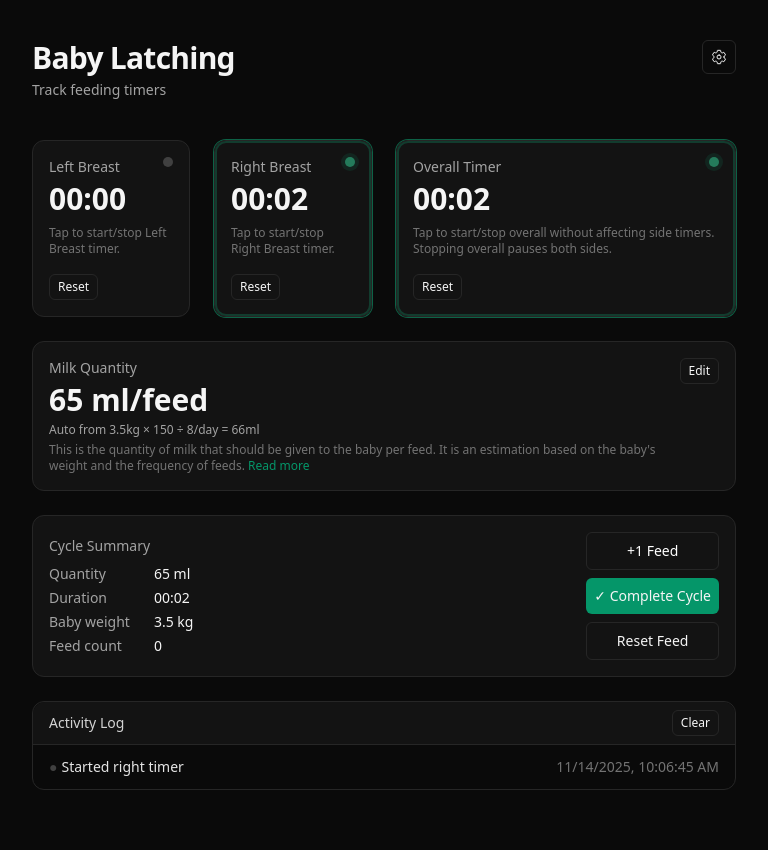
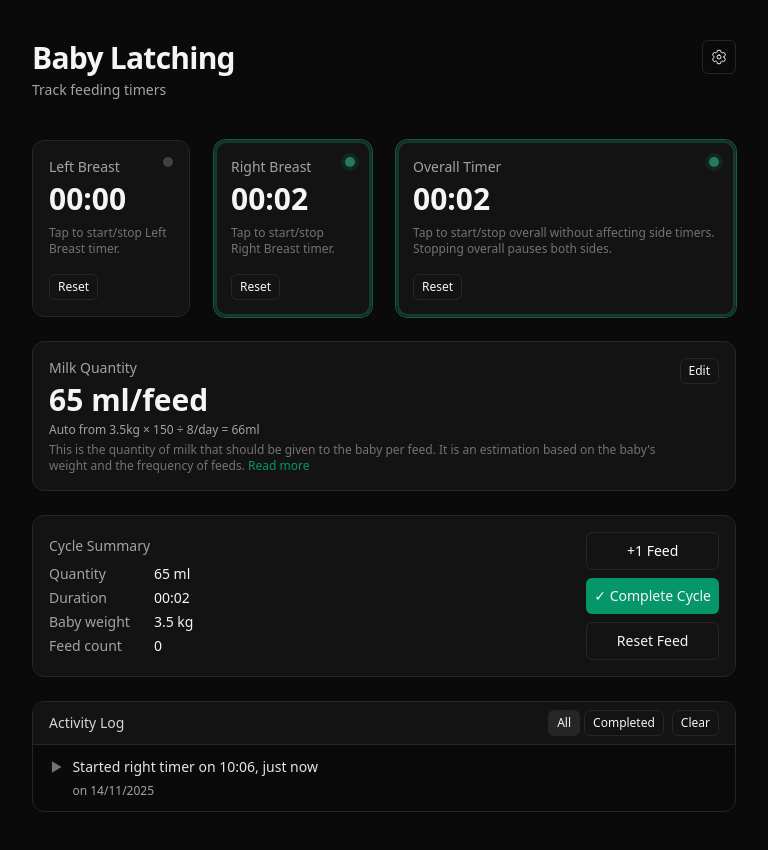
Before and after one commit to ravid7000/baby-latching, a React (Vite) app: page / in a window 1280 px wide. Both pictures are taken after a click on the button 549 px from the left and 228 px from the top of the page. Shown: the whole page, without its empty margins (256-1024 px from the left). Built offline with nearby package versions, Linux system fonts and the light colour scheme.

Commit message:
Refactor LogList component to enhance log entry display with timestamps and relative time, implement filtering for completed cycles, and improve overall layout. Update cycle store to track left and right timer durations.

```diff
--- a/index.html
+++ b/index.html
@@ -6,7 +6,7 @@
     <meta name="theme-color" content="#0a0a0a" />
     <meta name="description" content="Track feeding timers for your baby" />
 
-    <meta name="apple-mobile-web-app-capable" content="yes" />
+    <meta name="mobile-web-app-capable" content="yes" />
     <meta
       name="apple-mobile-web-app-status-bar-style"
       content="black-translucent"
--- a/src/components/LogList.jsx
+++ b/src/components/LogList.jsx
@@ -1,58 +1,155 @@
+import { IoCheckmarkSharp, IoPlaySharp, IoPause, IoReloadSharp, IoPencilSharp } from "react-icons/io5";
+
 import { useLogsStore } from "../stores/logsStore.js";
 import { useQuantityStore } from "../stores/quantityStore.js";
-import { formatMsToHMS } from "../utils/formatTime.js";
 import { mlToOz } from "../utils/unitConversion.js";
 
-function formatTs(ts) {
+function formatTime(ts) {
   const d = new Date(ts);
-  return d.toLocaleString();
+  const hours = String(d.getHours()).padStart(2, "0");
+  const minutes = String(d.getMinutes()).padStart(2, "0");
+  return `${hours}:${minutes}`;
+}
+
+function formatDate(ts) {
+  const d = new Date(ts);
+  const day = String(d.getDate()).padStart(2, "0");
+  const month = String(d.getMonth() + 1).padStart(2, "0");
+  const year = d.getFullYear();
+  return `${day}/${month}/${year}`;
+}
+
+function getRelativeTime(ts) {
+  const now = Date.now();
+  const diffMs = now - ts;
+  const diffMinutes = Math.floor(diffMs / (1000 * 60));
+  const diffHours = Math.floor(diffMs / (1000 * 60 * 60));
+  const diffDays = Math.floor(diffMs / (1000 * 60 * 60 * 24));
+
+  if (diffMinutes < 1) {
+    return "just now";
+  } else if (diffMinutes < 60) {
+    return `${diffMinutes} min ago`;
+  } else if (diffHours < 24) {
+    return `${diffHours} hour${diffHours > 1 ? "s" : ""} ago`;
+  } else {
+    return `${diffDays} day${diffDays > 1 ? "s" : ""} ago`;
+  }
+}
+
+function formatMsToHM(ms) {
+  const totalSeconds = Math.floor(ms / 1000);
+  const hours = Math.floor(totalSeconds / 3600);
+  const minutes = Math.floor((totalSeconds % 3600) / 60);
+  return `${String(hours).padStart(2, "0")}:${String(minutes).padStart(
+    2,
+    "0"
+  )}`;
+}
+
+function getOrdinalSuffix(num) {
+  const j = num % 10;
+  const k = num % 100;
+  if (j === 1 && k !== 11) {
+    return "st";
+  }
+  if (j === 2 && k !== 12) {
+    return "nd";
+  }
+  if (j === 3 && k !== 13) {
+    return "rd";
+  }
+  return "th";
 }
 
 function renderMessage(entry, unit) {
-  const { type, data } = entry;
+  const { type, data, ts } = entry;
+
+  const completedTime = formatTime(ts);
+  const relativeTime = getRelativeTime(ts);
+  const date = formatDate(entry.ts);
+
   switch (type) {
     case "timer_start":
       return (
+        <div className="flex gap-2">
+          <IoPlaySharp className="text-neutral-500 w-4 h-4 mt-[2px]" />
+          <div className="flex flex-col gap-1.5 w-full">
             <p className="flex gap-1 items-start">
-          <span className="inline-flex text-neutral-700">&#9679;</span>
-          Started {data.which} timer
+              Started {data.which} timer on {completedTime}, {relativeTime}
             </p>
+            <p className="text-xs text-neutral-400">on {date}</p>
+          </div>
+        </div>
       );
     case "timer_stop":
       return (
+        <div className="flex gap-2">
+          <IoPause className="text-neutral-500 w-4 h-4 mt-[2px]" />
+          <div className="flex flex-col gap-1.5 w-full">
             <p className="flex gap-1 items-start">
-          <span className="inline-flex text-neutral-700">&#9679;</span>
-          Stopped {data.which} timer
+              Stopped {data.which} timer on {completedTime}, {relativeTime}
             </p>
+            <p className="text-xs text-neutral-400">on {date}</p>
+          </div>
+        </div>
       );
     case "timer_reset":
       return (
+        <div className="flex gap-2">
+          <IoReloadSharp className="text-neutral-500 w-4 h-4 mt-[2px]" />
+          <div className="flex flex-col gap-1.5 w-full">
             <p className="flex gap-1 items-start">
-          <span className="inline-flex text-neutral-700">&#9679;</span>
-          Reset {data.which} timer
+              Reset {data.which} timer on {completedTime}, {relativeTime}
             </p>
+            <p className="text-xs text-neutral-400">on {date}</p>
+          </div>
+        </div>
       );
     case "quantity_change": {
       const mlValue = data.quantity.mlPerFeed;
-      const displayValue = unit === 'oz' ? mlToOz(mlValue) : mlValue;
+      const displayValue = unit === "oz" ? mlToOz(mlValue) : mlValue;
       return (
+        <div className="flex gap-2">
+          <IoPencilSharp className="text-neutral-500 w-4 h-4 mt-[2px]" />
+          <div className="flex flex-col gap-1.5 w-full">
             <p className="flex gap-1 items-start">
-          <span className="inline-flex text-neutral-700">&#9679;</span>
-          Updated quantity settings ({unit}/feed: {displayValue})
+              Updated quantity settings ({unit}/feed: {displayValue}) on{" "}
+              {completedTime}, {relativeTime}
             </p>
+            <p className="text-xs text-neutral-400">on {date}</p>
+          </div>
+        </div>
       );
     }
     case "cycle_complete": {
-      const durationMs = data.durationMs ?? data.data?.durationMs;
-      const formattedDuration = formatMsToHMS(durationMs);
+      const durationMs = data.durationMs ?? data.data?.durationMs ?? 0;
+      const leftDurationMs =
+        data.leftDurationMs ?? data.data?.leftDurationMs ?? 0;
+      const rightDurationMs =
+        data.rightDurationMs ?? data.data?.rightDurationMs ?? 0;
+      const formattedLeftDuration = formatMsToHM(leftDurationMs);
+      const formattedRightDuration = formatMsToHM(rightDurationMs);
+      const formattedTotalDuration = formatMsToHM(durationMs);
       const mlValue = data.mlPerFeed ?? data.data?.mlPerFeed ?? 0;
-      const displayValue = unit === 'oz' ? mlToOz(mlValue) : mlValue;
+      const displayValue = unit === "oz" ? mlToOz(mlValue) : mlValue;
+      const feedCount = data.feedCount ?? data.data?.feedCount ?? 0;
+
       return (
-        <p className="font-medium flex gap-1">
-          <span className="inline-flex text-emerald-400">&#10003;</span>
-          Completed: {data.feedCount ?? data.data?.feedCount ?? ""} feeds,{" "}
-          {formattedDuration}, {displayValue} {unit}/feed
+        <div className="flex gap-2">
+          <IoCheckmarkSharp className="text-emerald-400 w-4 h-4 mt-[2px]" />
+          <div className="flex flex-col gap-1.5 w-full">
+            <p className="font-medium text-emerald-400">
+              Completed cycle on {completedTime}, {relativeTime}
             </p>
+            <div className="flex flex-col gap-0.5 text-xs text-neutral-400">
+              <p>
+                Left side ({formattedLeftDuration}), Right side ({formattedRightDuration}), Total ({formattedTotalDuration})
+              </p>
+              <p>Fed {displayValue}{unit} {feedCount}{getOrdinalSuffix(feedCount)} time{feedCount !== 1 ? "s" : ""} on {date}</p>
+            </div>
+          </div>
+        </div>
       );
     }
     default:
@@ -62,13 +159,46 @@ function renderMessage(entry, unit) {
 
 export default function LogList() {
   const entries = useLogsStore((state) => state.entries);
-  const clearLogs = useLogsStore((state) => state.clear);
+  const filter = useLogsStore((state) => state.filter ?? "all");
   const unit = useQuantityStore((state) => state.unit);
+
+  const setFilter = (filterValue) => {
+    useLogsStore.getState().setFilter(filterValue);
+  };
+  const clearLogs = () => {
+    useLogsStore.getState().clear();
+  };
+
+  const filteredEntries =
+    filter === "completed"
+      ? entries.filter((entry) => entry.type === "cycle_complete")
+      : entries;
 
   return (
     <div className="rounded-xl border border-neutral-800">
       <div className="flex items-center justify-between px-4 py-2 border-b border-neutral-800 bg-neutral-900/70 rounded-t-xl">
         <h2 className="text-sm font-medium text-neutral-300">Activity Log</h2>
+        <div className="flex items-center gap-2">
+          <div className="flex gap-1">
+            <button
+              type="button"
+              onClick={() => setFilter("all")}
+              className={`text-xs rounded-md border border-neutral-800 px-2 py-1 hover:bg-neutral-800 ${
+                filter === "all" ? "bg-neutral-800" : ""
+              }`}
+            >
+              All
+            </button>
+            <button
+              type="button"
+              onClick={() => setFilter("completed")}
+              className={`text-xs rounded-md border border-neutral-800 px-2 py-1 hover:bg-neutral-800 ${
+                filter === "completed" ? "bg-neutral-800" : ""
+              }`}
+            >
+              Completed
+            </button>
+          </div>
           <button
             type="button"
             onClick={clearLogs}
@@ -77,20 +207,19 @@ export default function LogList() {
             Clear
           </button>
         </div>
+      </div>
       <div className="max-h-72 overflow-y-auto divide-y divide-neutral-800">
-        {entries.length === 0 ? (
+        {filteredEntries.length === 0 ? (
           <div className="px-4 py-6 text-sm text-neutral-500">
-            No activity yet.
+            {filter === "completed"
+              ? "No completed cycles yet."
+              : "No activity yet."}
           </div>
         ) : (
-          entries.map((entry) => (
-            <div
-              key={entry.id}
-              className="px-4 py-3 text-sm flex items-start justify-between gap-4"
-            >
-              <div className="text-neutral-200">{renderMessage(entry, unit)}</div>
-              <div className="text-neutral-500 shrink-0">
-                {formatTs(entry.ts)}
+          filteredEntries.map((entry) => (
+            <div key={entry.id} className="px-4 py-3 text-sm">
+              <div className="text-neutral-200">
+                {renderMessage(entry, unit)}
               </div>
             </div>
           ))
--- a/src/stores/cycleStore.js
+++ b/src/stores/cycleStore.js
@@ -11,15 +11,19 @@ export const useCycleStore = createAppStore("cycle", (set, get) => ({
   resetFeedCount: () => set({ feedCount: 0 }),
   completeCycle: () => {
     const quantity = useQuantityStore.getState();
-    const overall = useTimersStore.getState().timers.overall;
-    const durationMs = overall.elapsedMs ?? 0;
+    const timers = useTimersStore.getState().timers;
+    const leftDurationMs = timers.left.elapsedMs ?? 0;
+    const rightDurationMs = timers.right.elapsedMs ?? 0;
+    const overallDurationMs = timers.overall.elapsedMs ?? 0;
 
     const snapshot = {
       mlPerFeed: quantity.mlPerFeed,
       weightKg: quantity.weightKg,
       frequencyPerDay: quantity.frequencyPerDay,
       feedCount: get().feedCount,
-      durationMs,
+      durationMs: overallDurationMs,
+      leftDurationMs,
+      rightDurationMs,
     };
 
     logEvent("cycle_complete", snapshot);
--- a/src/stores/logsStore.js
+++ b/src/stores/logsStore.js
@@ -8,6 +8,7 @@ const cloneInitialLogs = () => [...INITIAL_STATE.logs];
 
 export const useLogsStore = createAppStore("logs", (set) => ({
   entries: cloneInitialLogs(),
+  filter: "all",
   addEntry: (type, data) =>
     set((state) => {
       const entry = {
@@ -21,6 +22,7 @@ export const useLogsStore = createAppStore("logs", (set) => ({
       };
     }),
   clear: () => set({ entries: [] }),
+  setFilter: (filter) => set({ filter }),
 }));
 
 export function logEvent(type, data) {
```
Lines whose indentation alone changed are shown as unchanged.
